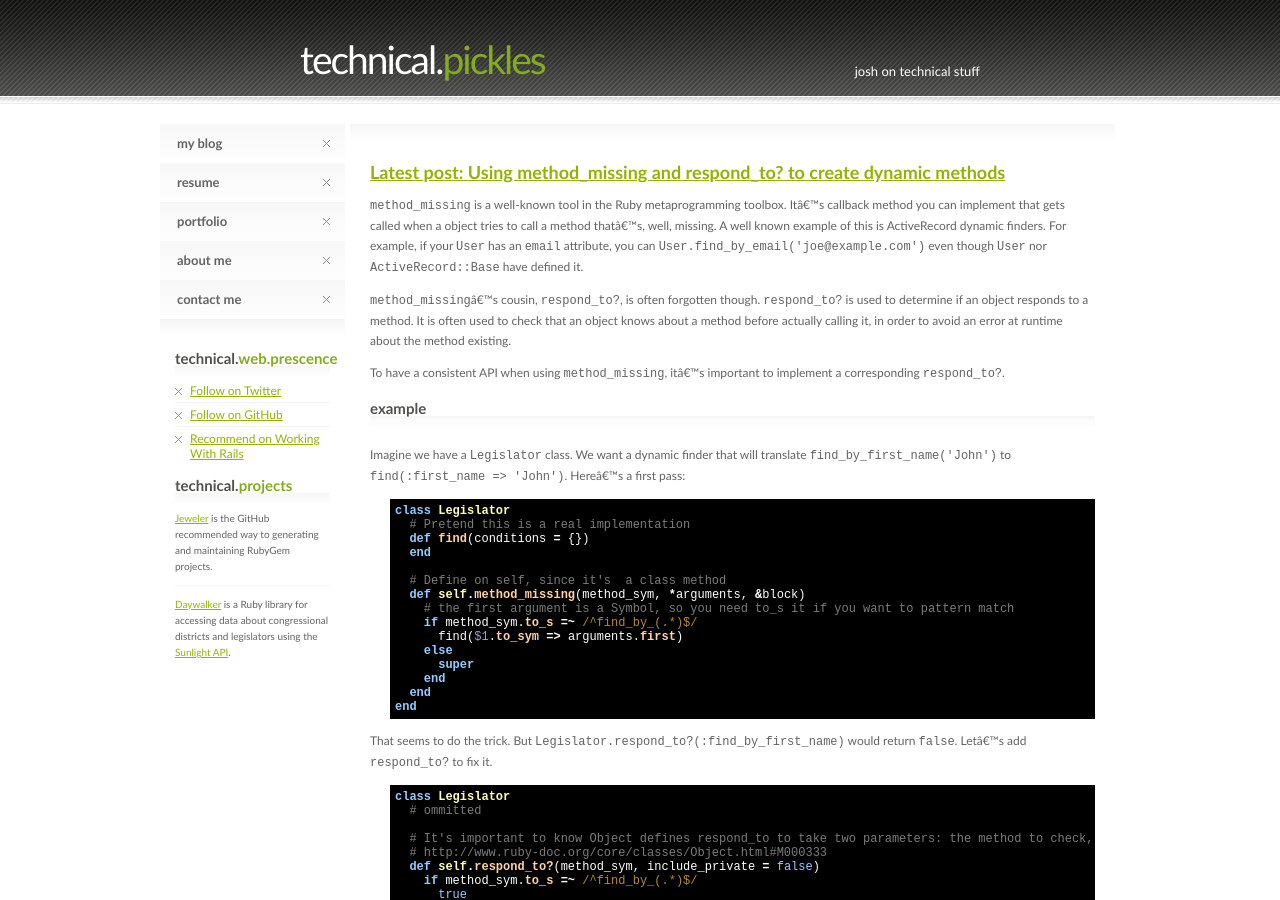
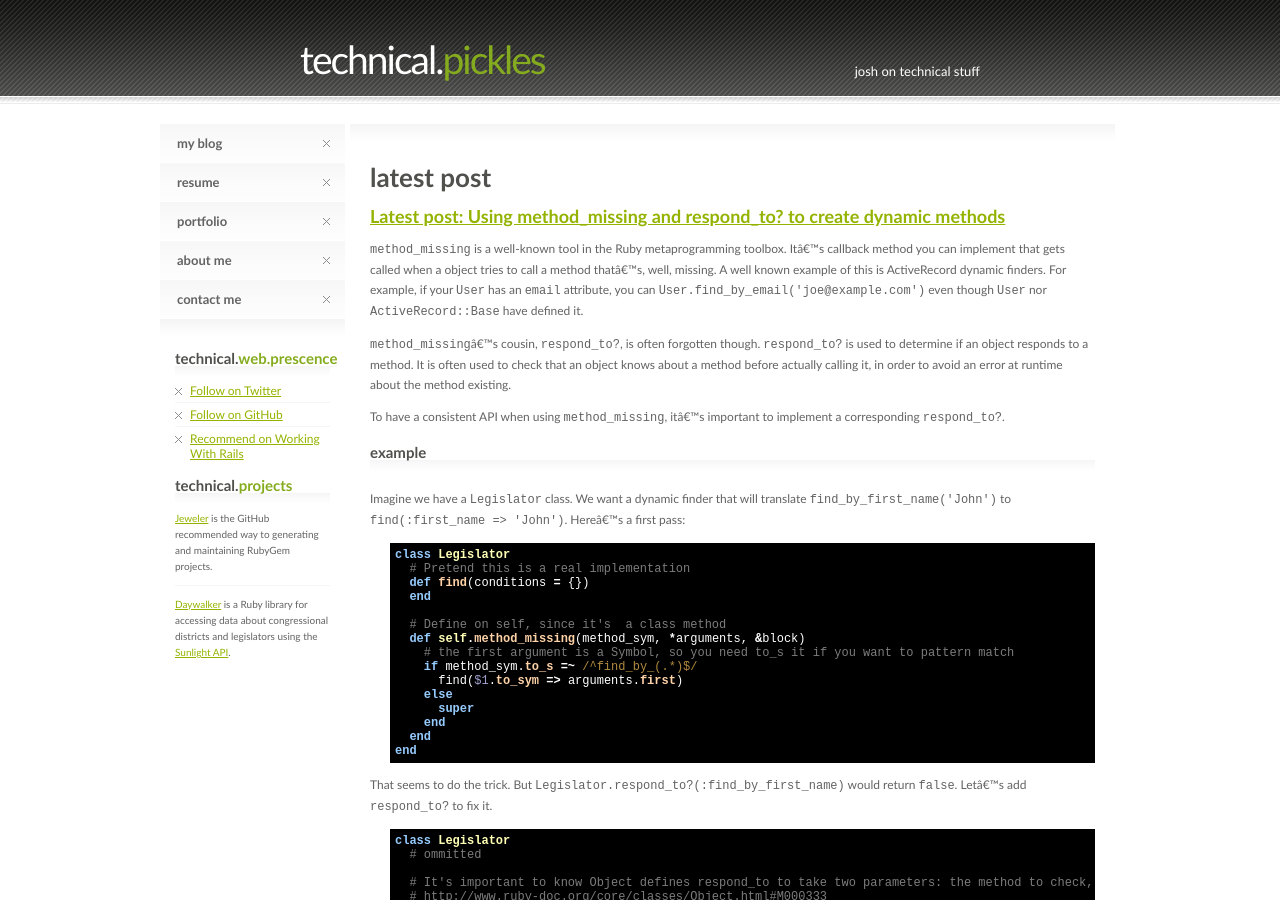
Before and after one commit to technicalpickles/technicalpickles.github.com, a Jekyll site: the page built from index.html, in a window 1280 px wide and 900 px high. Built offline with Jekyll 4.4.1, drawn with Linux system fonts in a browser that asks for light colours.

```diff
--- a/_posts/2008-05-13-better-partials-with-better-partials.markdown
+++ b/_posts/2008-05-13-better-partials-with-better-partials.markdown
@@ -13,14 +13,14 @@
 
 Here's a typical haml snippet using a partial:
 
-{% highlight ruby %}
+{% highlight haml %}
 - form_for(@video) do |form|
   = render :partial => '/videos/form', :locals => { :form => form }
 {% endhighlight %}
 
 With better-partials, we can refactor it to:
 
-{% highlight ruby %}
+{% highlight haml %}
 - form_for(@video) do |form|
   = partial 'videos/form', :form => form
 {% endhighlight %}
--- a/index.html
+++ b/index.html
@@ -3,6 +3,7 @@
 title: Home
 ---
 {% assign first_post = site.posts.first %}
+<h1>Latest post</h1>
 <div class="post">
 	<h2><a href="{{ first_post.url | strip_html_suffix }}">Latest post: {{ first_post.title}}</a></h2>
 	<div class="content">
```
Also changed, not shown: 404.html (added, +7 -0 lines), 1 other file.
